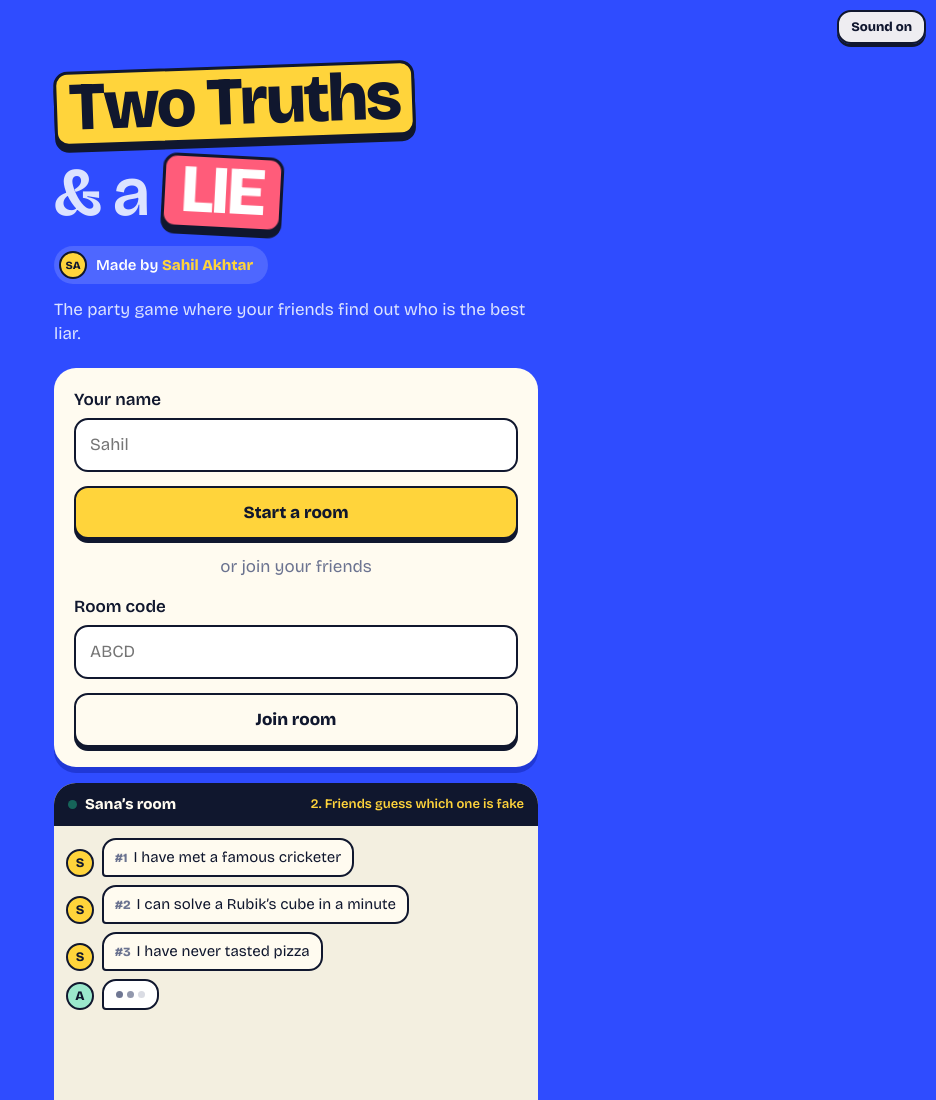
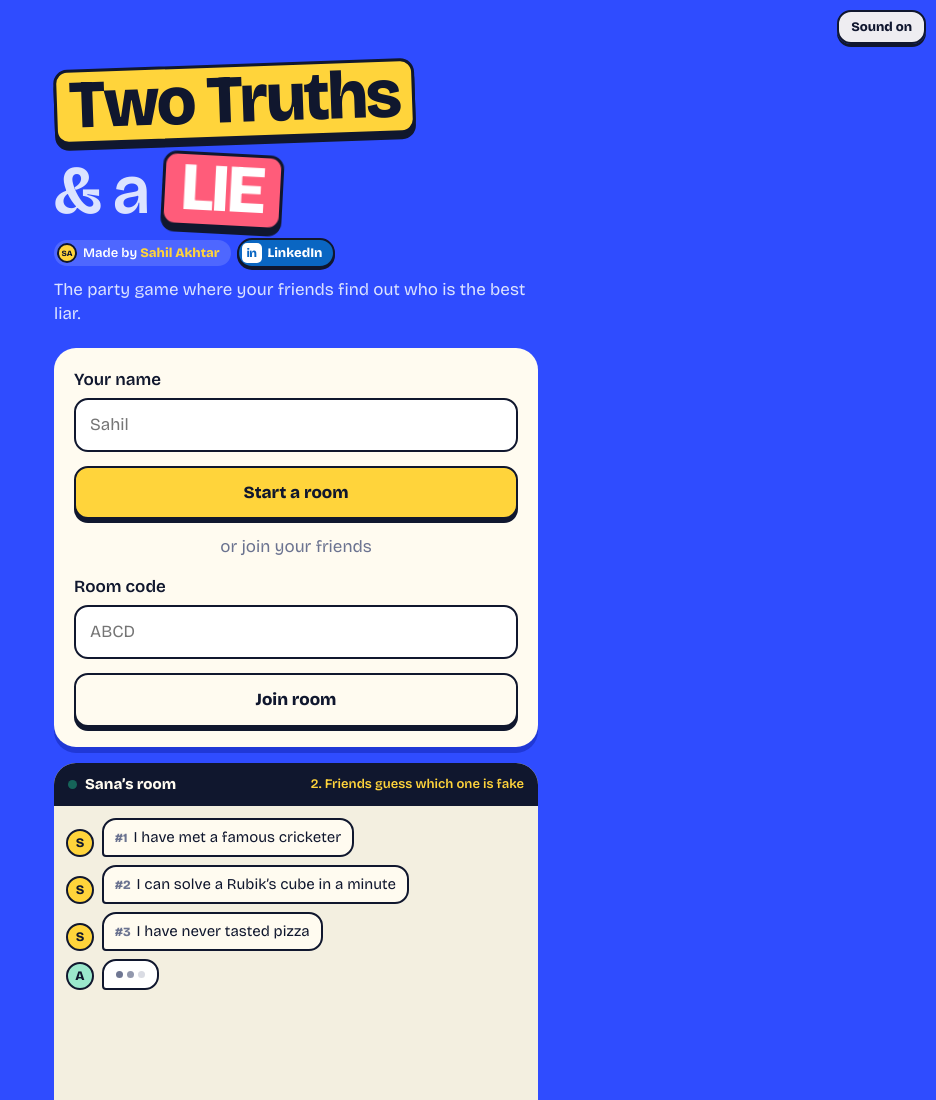
Before and after one commit to akhtarsahil299-cyber/two-truths-game, a plain HTML site: page index.html in a window 1280 px wide. Shown: the top 1100 px of the page, without its empty margins (344-1280 px from the left). Drawn offline with nearby package versions, Linux system fonts and the light colour scheme.

Commit message:
Refactor logo styles and add LinkedIn button
Updated styles for logo and byline elements, added LinkedIn button functionality, and modified HTML structure.

```diff
--- a/index.html
+++ b/index.html
@@ -99,15 +99,20 @@ button.card:active:not(:disabled){box-shadow:0 2px 0 var(--ink)}
 .board li:last-child{border-bottom:none}
 .board .gain{color:var(--mint);margin-left:8px}
 .pill{display:inline-block;background:var(--ink);color:var(--paper);border-radius:999px;padding:3px 12px;font-size:14px;font-weight:600}
-.logo{margin:6px 0 14px;font-size:clamp(46px,14vw,68px);line-height:.9;font-weight:800;letter-spacing:-.03em;color:var(--paper)}
+.logo{margin:4px 0 10px;font-size:clamp(46px,14vw,68px);line-height:.9;font-weight:800;letter-spacing:-.03em;color:var(--paper)}
 .logo .hl{display:inline-block;background:var(--sun);color:var(--ink);padding:2px 12px 6px;border:3px solid var(--ink);border-radius:14px;box-shadow:0 6px 0 var(--ink);rotate:-2deg}
 .logo .l2{display:flex;align-items:center;gap:14px;margin-top:14px}
 .logo .amp{font-weight:600;color:#DCE3FF}
 .logo .lie{display:inline-block;background:var(--coral);color:#fff;padding:2px 16px 6px;border:3px solid var(--ink);border-radius:14px;box-shadow:0 6px 0 var(--ink);rotate:3deg;animation:slam .5s .15s cubic-bezier(.2,1.6,.4,1) both}
-.byline{display:inline-flex;align-items:center;gap:9px;margin:2px 0 14px;padding:5px 15px 5px 5px;border-radius:999px;background:rgba(255,255,255,.15);font-size:15px;font-weight:600;color:#fff}
+.byline{display:inline-flex;align-items:center;gap:6px;margin:0;padding:3px 11px 3px 3px;border-radius:999px;background:rgba(255,255,255,.15);font-size:13px;font-weight:600;color:#fff;white-space:nowrap}
 .byline b{color:var(--sun);font-weight:800}
-.byline .mono{width:28px;height:28px;border-radius:50%;background:var(--sun);color:var(--ink);border:2px solid var(--ink);display:flex;align-items:center;justify-content:center;font-size:11px;font-weight:800;letter-spacing:0}
+.byline .mono{width:20px;height:20px;border-radius:50%;background:var(--sun);color:var(--ink);border:2px solid var(--ink);display:flex;align-items:center;justify-content:center;font-size:8px;font-weight:800;letter-spacing:0}
 @media (prefers-reduced-motion:reduce){.logo .lie{animation:none}}
+.brandrow{display:flex;flex-wrap:wrap;align-items:center;gap:6px;margin:0 0 10px}
+.lkbtn{display:inline-flex;align-items:center;gap:6px;padding:3px 11px 3px 3px;border-radius:999px;background:#0A66C2;color:#fff;font-weight:700;font-size:13px;text-decoration:none;border:2px solid var(--ink);box-shadow:0 2px 0 var(--ink);white-space:nowrap;transition:transform .1s}
+.lkbtn:active{transform:translateY(2px);box-shadow:0 1px 0 var(--ink)}
+.lkbtn:focus-visible{outline:3px solid var(--sun);outline-offset:3px}
+.lkbtn .lk{width:20px;height:20px;border-radius:5px;background:#fff;color:#0A66C2;display:flex;align-items:center;justify-content:center;font-weight:800;font-size:12px;letter-spacing:-.04em}
 .brand{text-align:center;color:#DCE3FF;font-size:14px;margin-top:26px}
 .brand b{color:var(--sun)}
 .progress{color:#DCE3FF;margin:0 0 4px;font-weight:600}
@@ -182,6 +187,11 @@ button.card:active:not(:disabled){box-shadow:0 2px 0 var(--ink)}
 
 <script>
 const app = document.getElementById('app');
+const LINKEDIN_URL = 'https://www.linkedin.com/in/sahil-akhtar-5b3123421/';   // paste your full LinkedIn profile link here, e.g. https://www.linkedin.com/in/your-name
+function linkedinBtn() {
+  if (!/^https:\/\/(www\.)?linkedin\.com\//i.test(LINKEDIN_URL)) return '';
+  return `<a class="lkbtn" href="${LINKEDIN_URL}" target="_blank" rel="noopener noreferrer" aria-label="Sahil Akhtar on LinkedIn (opens in a new tab)"><span class="lk" aria-hidden="true">in</span>LinkedIn</a>`;
+}
 let session = null;
 try { session = JSON.parse(localStorage.getItem('ttl-session') || 'null'); } catch (e) {}
 let S = null;                 // latest server state
@@ -371,7 +381,10 @@ function renderHome() {
   const prefill = new URLSearchParams(location.search).get('room') || '';
   app.innerHTML = `
     <h1 class="logo"><span class="hl">Two Truths</span><span class="l2"><span class="amp">&amp; a</span><span class="lie">LIE</span></span></h1>
-    <div class="byline"><span class="mono" aria-hidden="true">SA</span><span>Made by <b>Sahil Akhtar</b></span></div>
+    <div class="brandrow">
+      <div class="byline"><span class="mono" aria-hidden="true">SA</span><span>Made by <b>Sahil Akhtar</b></span></div>
+      ${linkedinBtn()}
+    </div>
     <p class="sub">The party game where your friends find out who is the best liar.</p>
     ${errBox()}
     <div class="panel">
```
